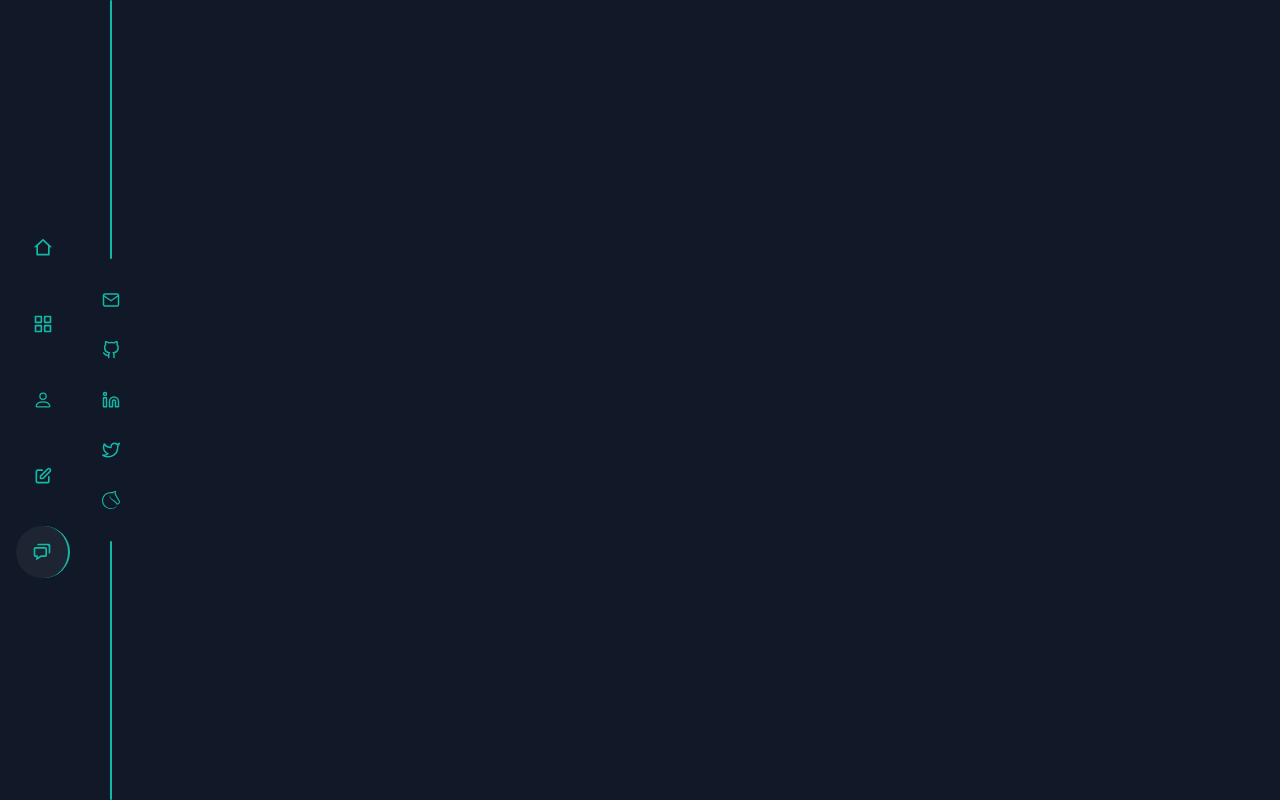
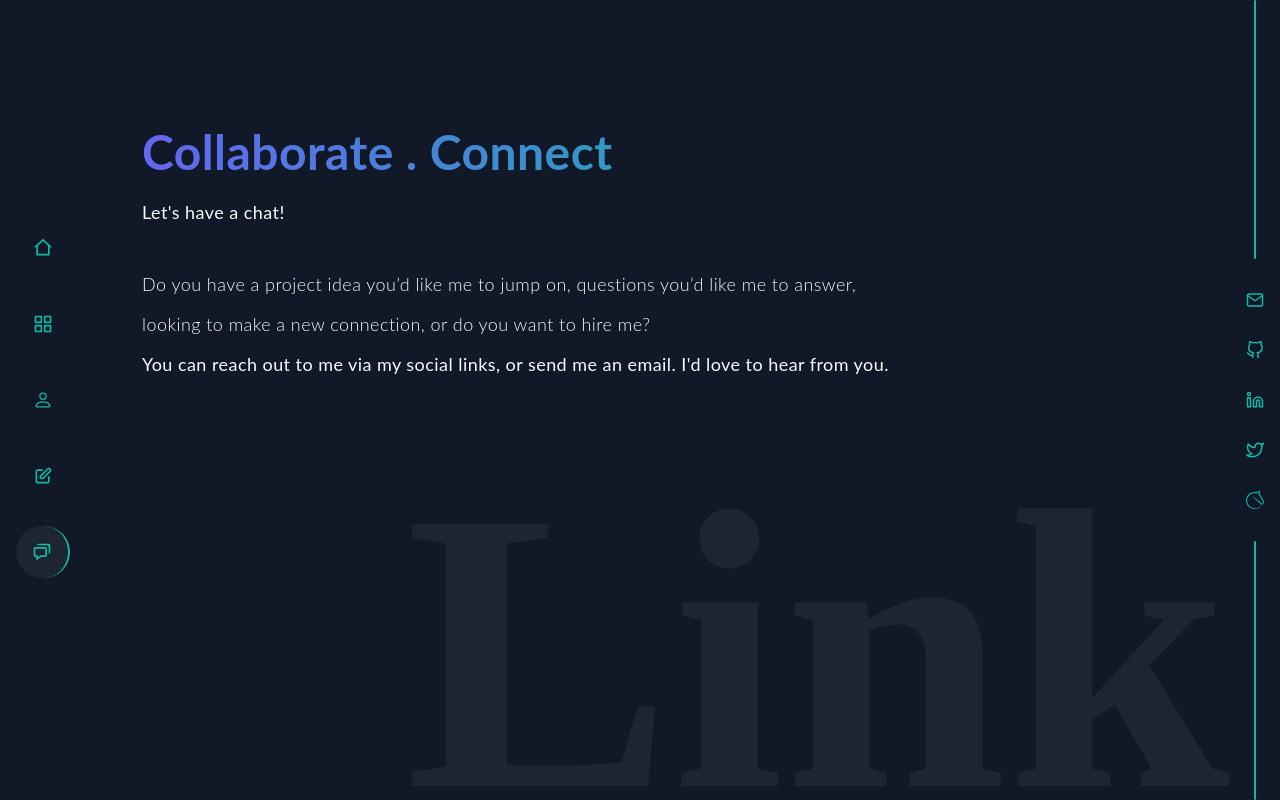
Before and after one commit to deyemiobaa/sa-portfolio, a React (Create React App) app: page /contact in a window 1280 px wide. Before the commit this address had no page. Built offline with nearby package versions, Linux system fonts and the light colour scheme.

Commit message:
build contact page

```diff
--- a/src/App.js
+++ b/src/App.js
@@ -3,6 +3,7 @@ import PageNav from "./components/page-nav";
 import SocialNav from "./components/social-nav";
 import MobileNav from "./components/mobile-nav/nav";
 import Welcome from "./pages/welcome";
+import Contact from "./pages/contact";
 
 export default function App() {
   return (
@@ -11,6 +12,7 @@ export default function App() {
       <MobileNav />
       <Routes>
         <Route path="/" element={<Welcome />} />
+        <Route path="/contact" element={<Contact />} />
       </Routes>
       <SocialNav />
     </div>
--- a/src/components/social-nav.js
+++ b/src/components/social-nav.js
@@ -1,46 +1,11 @@
 import React from "react";
-import { FiGithub, FiTwitter, FiMail, FiLinkedin } from "react-icons/fi";
-import { SiLichess } from "react-icons/si";
+import SocialIcons from "./icons";
 
 export default function SocialNav() {
   return (
     <div className="social-nav hidden md:flex flex-col w-max h-screen justify-center items-center px-4 gap-8">
       <div className="rounded w-0.5 bg-teal-500 h-1/3" />
-      <a
-        href="mailto:mailto:sodiqaderibigbe90@gmail.com"
-        target="_blank"
-        rel="noopener noreferrer"
-      >
-        <FiMail className="text-teal-500 text-lg" />
-      </a>
-      <a
-        href="https://github.com/deyemiobaa?tab=repositories"
-        target="_blank"
-        rel="noopener noreferrer"
-      >
-        <FiGithub className="text-teal-500 text-lg" />
-      </a>
-      <a
-        href="https://www.linkedin.com/in/sodiqa/"
-        target="_blank"
-        rel="noopener noreferrer"
-      >
-        <FiLinkedin className="text-teal-500 text-lg" />
-      </a>
-      <a
-        href="https://twitter.com/deyemiobaa"
-        target="_blank"
-        rel="noopener noreferrer"
-      >
-        <FiTwitter className="text-teal-500 text-lg" />
-      </a>
-      <a
-        href="https://lichess.org/@/sodiq90"
-        target="_blank"
-        rel="noopener noreferrer"
-      >
-        <SiLichess className="text-teal-500 text-lg" />
-      </a>
+      <SocialIcons />
       <div className="rounded w-0.5 bg-teal-500 h-1/3" />
     </div>
   );
--- a/src/pages/contact.js
+++ b/src/pages/contact.js
@@ -0,0 +1,24 @@
+import React from "react";
+import SocialIcons from "../components/icons";
+
+export default function Contact() {
+  return (
+    <div className="px-6 lg:px-14 text-slate-50 relative h-screen flex flex-col overflow-auto justify-start lg:overflow-hidden font-lato leading-7 lg:leading-10 tracking-wide text-base md:text-lg">
+      <div className="w-4/4 md:w-3/4">
+        <h1 className="mb-4 mt-24 md:mt-32 text-4xl md:text-5xl font-lato bg-clip-text text-transparent bg-gradient-to-r from-indigo-500 to-teal-500 font-bold">Collaborate . Connect</h1>
+        <p>
+          Let's have a chat!
+        </p>
+        <p className="mt-8 font-light">Do you have a project idea you’d like me to jump on, questions you’d like me to answer, looking to make a new connection, or do you want to hire me?
+        </p>
+        <p>You can reach out to me via my social links, or send me an email. I'd love to hear from you.</p>
+      </div>
+      <div className="lg:hidden flex justify-between w-3/4 self-center mt-20">
+        <SocialIcons />
+      </div>
+      <div className="text-big absolute z-1 bottom-32 right-0 opacity-5 font-black font-elsie hidden lg:block">
+        Link
+      </div>
+    </div>
+  );
+}
```
